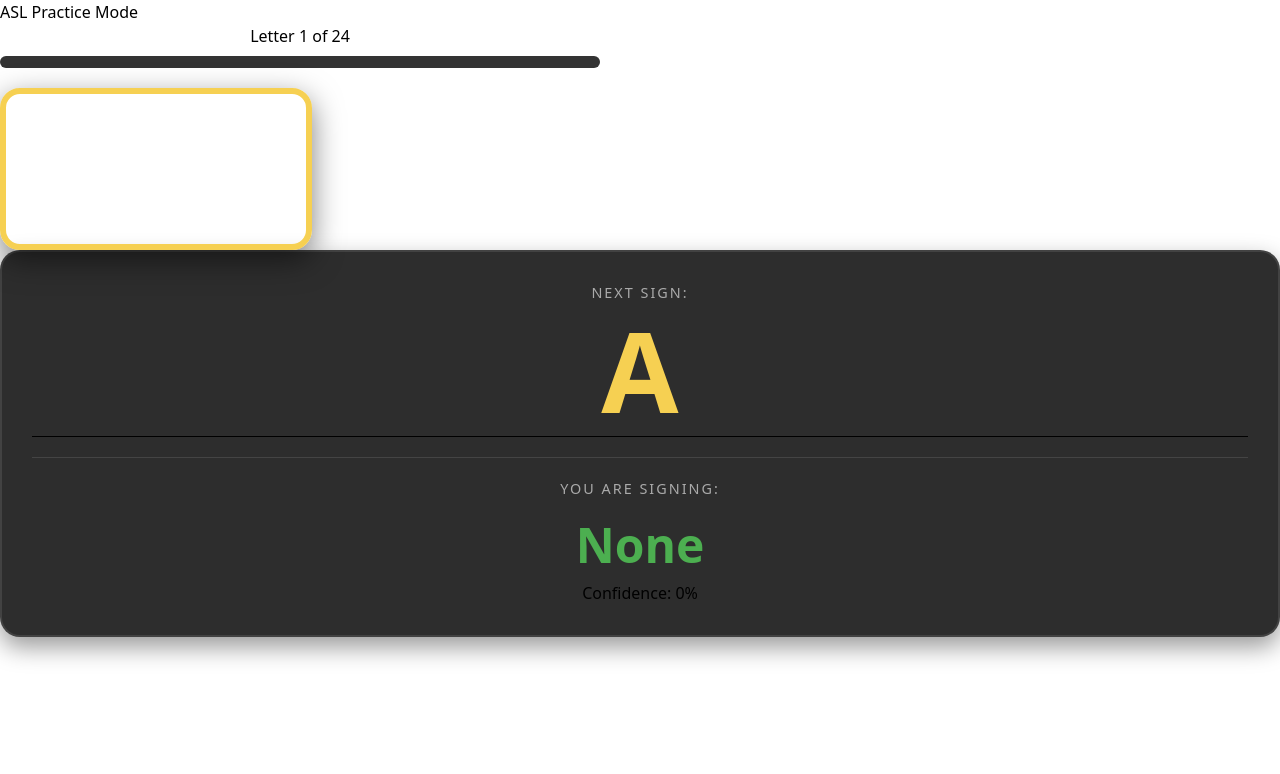
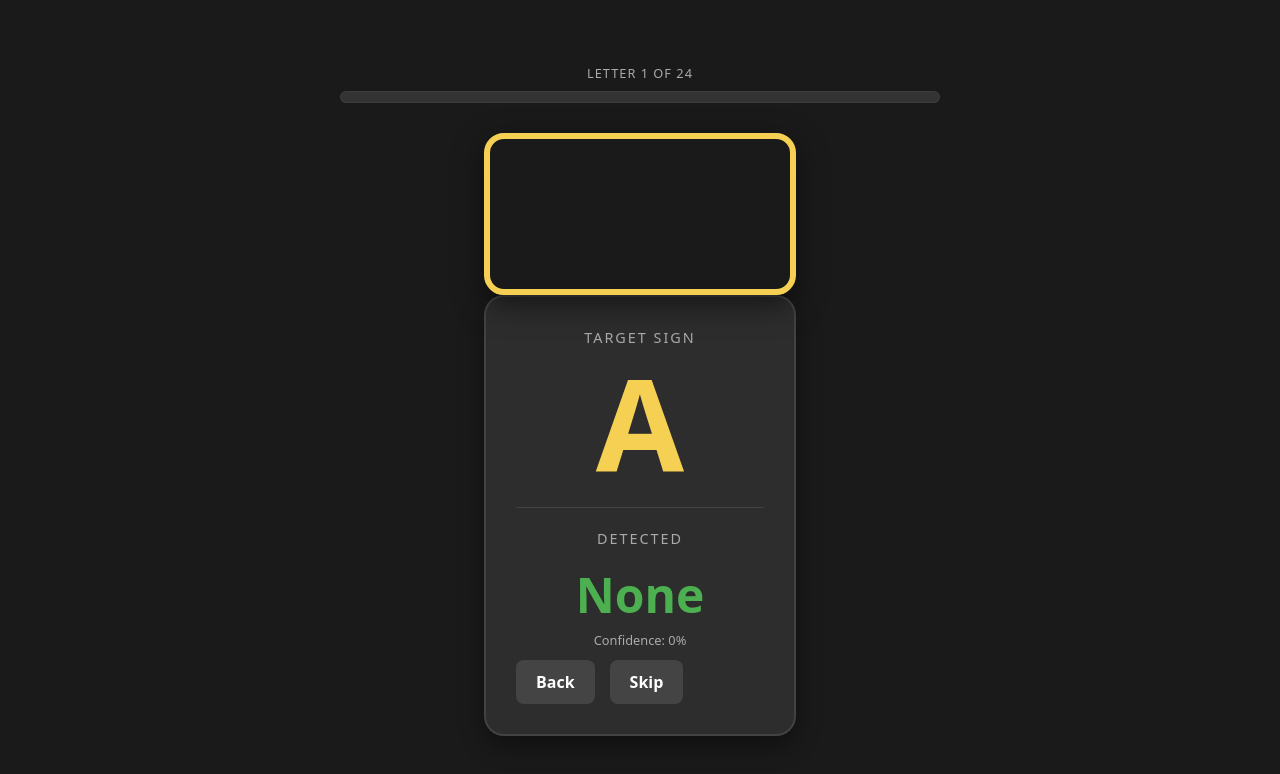
Before and after one commit to Macias1331/ASL_Project, a React (Vite) app in the folder ASL_Teacher/frontend/: page /practice-alphabet in a window 1280 px wide. Shown: the top 774 px of the page. Built offline with nearby package versions, Linux system fonts and the light colour scheme; no server answers.

Commit message:
added back/skip buttons, progress bar

```diff
--- a/ASL_Teacher/frontend/src/components/AlphabetPractice.css
+++ b/ASL_Teacher/frontend/src/components/AlphabetPractice.css
@@ -5,12 +5,48 @@
     align-items: center;
     justify-content: center;
     gap: 20px;
+    padding: 20px;
+    min-height: 100vh;
+    background-color: #1a1a1a; /* Dark theme matching the app */
+  }
+
+  /* Progress bar section at the top */
+  .progress-section {
+    width: 100%;
+    max-width: 600px;
+    text-align: center;
+    margin-bottom: 10px;
+  }
+
+  .progress-label {
+    color: #aaa;
+    font-size: 0.8rem;
+    text-transform: uppercase;
+    letter-spacing: 1px;
+    margin-bottom: 8px;
+    display: block;
+  }
+
+  .progress-bar-bg {
+    background-color: #333;
+    height: 12px;
+    border-radius: 6px;
+    width: 100%;
+    overflow: hidden;
+    border: 1px solid rgba(255, 255, 255, 0.05);
+  }
+
+  .progress-bar-fill {
+    background-color: #F6D052; /* Signature Yellow */
+    height: 100%;
+    transition: width 0.5s cubic-bezier(0.4, 0, 0.2, 1);
+    box-shadow: 0 0 10px rgba(246, 208, 82, 0.3);
   }
 
   /* Styling for the Webcam feed */
   .webcam-view {
     border-radius: 20px;
-    border: 6px solid #F6D052; /* Matching your project's yellow theme */
+    border: 6px solid #F6D052;
     box-shadow: 0 10px 30px rgba(0, 0, 0, 0.5);
     max-width: 100%;
     height: auto;
@@ -21,7 +57,7 @@
     background-color: #2d2d2d;
     padding: 30px;
     border-radius: 20px;
-    min-width: 280px;
+    min-width: 300px;
     border: 2px solid rgba(255, 255, 255, 0.1);
     text-align: center;
     box-shadow: 0 10px 25px rgba(0, 0, 0, 0.4);
@@ -37,7 +73,7 @@
   }
 
   .target-letter {
-    font-size: 7rem;
+    font-size: 8rem;
     color: #F6D052;
     font-weight: 900;
     line-height: 1;
@@ -56,25 +92,29 @@
     font-weight: bold;
   }
 
-  /* Progress bar at the top */
-  .progress-container {
-    width: 100%;
-    max-width: 600px;
-    margin-bottom: 20px;
-    text-align: center;
+  /* Navigation Buttons (For Step 2) */
+  .nav-controls {
+    display: flex;
+    gap: 15px;
+    margin-top: 10px;
   }
 
-  .progress-bar-bg {
-    background-color: #333;
-    height: 12px;
-    border-radius: 6px;
-    width: 100%;
-    overflow: hidden;
-    margin-top: 8px;
+  .nav-button {
+    background-color: #444;
+    color: white;
+    border: none;
+    padding: 10px 20px;
+    border-radius: 8px;
+    cursor: pointer;
+    font-weight: 600;
+    transition: background 0.2s;
   }
 
-  .progress-bar-fill {
-    background-color: #4caf50;
-    height: 100%;
-    transition: width 0.5s ease-in-out;
+  .nav-button:hover {
+    background-color: #555;
   }
+
+  .nav-button:disabled {
+    opacity: 0.3;
+    cursor: not-allowed;
+  }
--- a/ASL_Teacher/frontend/src/components/AlphabetPractice.tsx
+++ b/ASL_Teacher/frontend/src/components/AlphabetPractice.tsx
@@ -2,18 +2,27 @@ import './AlphabetPractice.css';
 import { useState, useEffect, useRef, useCallback } from 'react';
 import Webcam from 'react-webcam';
 
-// The full list of signs your model recognizes
+// The full list of signs your model recognizes (A-Y, excluding J and Z)
 const ALPHABET = "ABCDEFGHIKLMNOPQRSTUVWXY".split("");
 
 export default function AlphabetPractice() {
   const webcamRef = useRef<Webcam>(null);
 
-  // Existing States
+  // Detection States
   const [prediction, setPrediction] = useState<string>("None");
   const [confidence, setConfidence] = useState<number>(0);
 
-  // New "Practice" States
+  // Progress States
   const [targetIndex, setTargetIndex] = useState(0);
+
+  // Manual Navigation Functions (Step 2)
+  const handleNext = () => {
+    setTargetIndex((prev) => (prev + 1) % ALPHABET.length);
+  };
+
+  const handleBack = () => {
+    setTargetIndex((prev) => (prev === 0 ? ALPHABET.length - 1 : prev - 1));
+  };
 
   const capture = useCallback(async () => {
     if (webcamRef.current) {
@@ -33,35 +42,37 @@ export default function AlphabetPractice() {
           setPrediction(detected);
           setConfidence(data.confidence);
 
-          // EASY MATCH LOGIC:
-          // If what you sign matches the current target, jump to the next letter!
+          // Success Logic: Match target with > 75% confidence
           if (detected === ALPHABET[targetIndex] && data.confidence > 0.75) {
-            setTargetIndex((prev) => (prev + 1) % ALPHABET.length);
+            handleNext();
           }
         }
       } catch (error) {
-        console.error("Python server is not responding.");
+        console.error("Python server is not responding. Ensure uvicorn is running.");
       }
     }
-  }, [targetIndex]); // We add targetIndex here so the function knows the current goal
+  }, [targetIndex]);
 
   useEffect(() => {
-    const interval = setInterval(capture, 1000);
+    const interval = setInterval(capture, 1000); // Capture every 1 second
     return () => clearInterval(interval);
   }, [capture]);
 
-  // Progress percentage for the bar
-  const progress = ((targetIndex) / ALPHABET.length) * 100;
+  // Progress percentage calculation
+  const progress = (targetIndex / ALPHABET.length) * 100;
 
   return (
-    <div className="app-container">
-      <h1>ASL Practice Mode</h1>
-
-      {/* Progress Bar UI */}
-      <div className="progress-container">
-        <p>Letter {targetIndex + 1} of {ALPHABET.length}</p>
+    <div className="practice-container">
+      {/* Progress Section */}
+      <div className="progress-section">
+        <span className="progress-label">
+          Letter {targetIndex + 1} of {ALPHABET.length}
+        </span>
         <div className="progress-bar-bg">
-          <div className="progress-bar-fill" style={{ width: `${progress}%` }}></div>
+          <div
+            className="progress-bar-fill"
+            style={{ width: `${progress}%` }}
+          ></div>
         </div>
       </div>
 
@@ -75,17 +86,27 @@ export default function AlphabetPractice() {
         />
 
         <div className="status-card">
-          <div className="target-section">
-            <span className="label">NEXT SIGN:</span>
-            <div className="target-letter">{ALPHABET[targetIndex]}</div>
+          <span className="label">Target Sign</span>
+          <div className="target-letter">{ALPHABET[targetIndex]}</div>
+
+          <div className="detected-section">
+            <span className="label">Detected</span>
+            <div className="detected-letter">
+              {prediction !== "NONE" ? prediction : "---"}
+            </div>
+            <p style={{ color: '#aaa', fontSize: '0.8rem' }}>
+              Confidence: {(confidence * 100).toFixed(0)}%
+            </p>
           </div>
 
-          <hr />
-
-          <div className="detected-section">
-            <span className="label">YOU ARE SIGNING:</span>
-            <div className="detected-letter">{prediction}</div>
-            <p>Confidence: {(confidence * 100).toFixed(0)}%</p>
+          {/* Navigation Controls */}
+          <div className="nav-controls">
+            <button className="nav-button" onClick={handleBack}>
+              Back
+            </button>
+            <button className="nav-button" onClick={handleNext}>
+              Skip
+            </button>
           </div>
         </div>
       </div>
```
